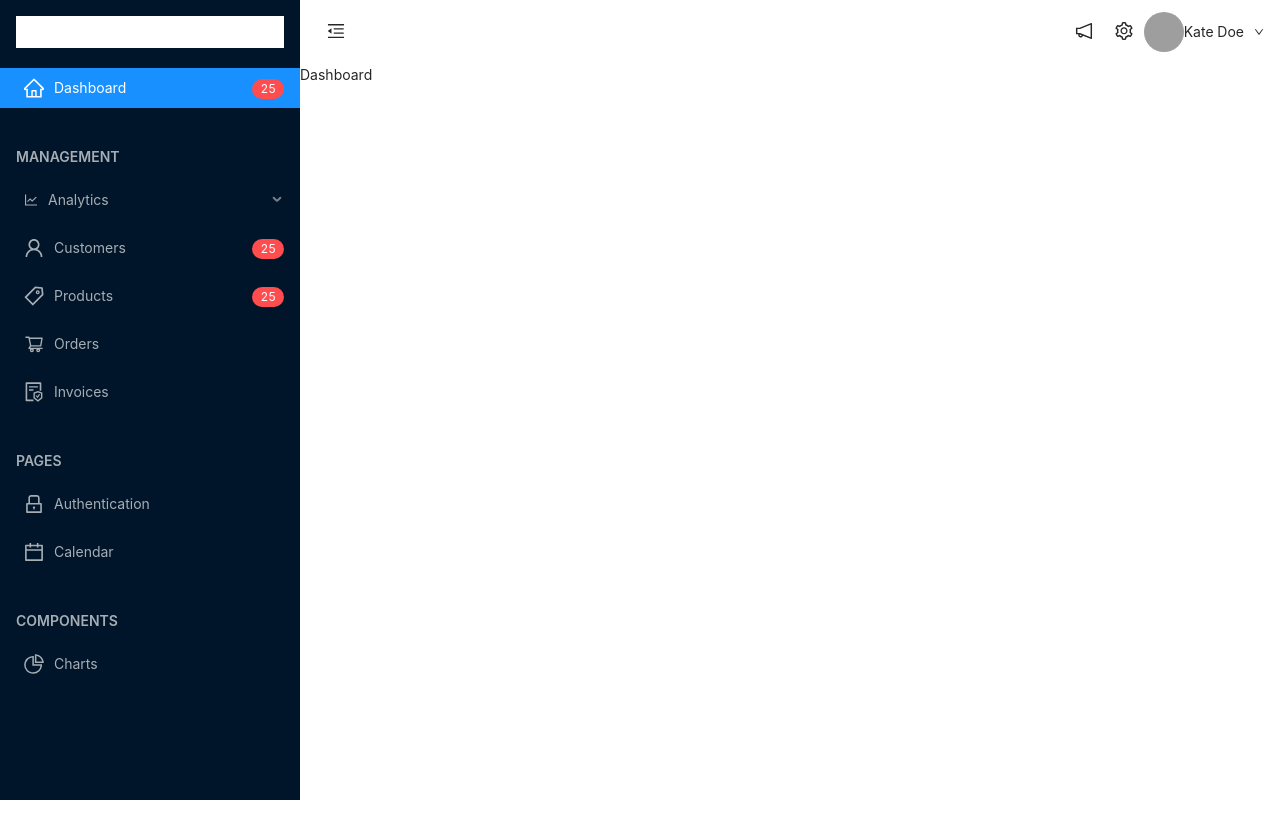
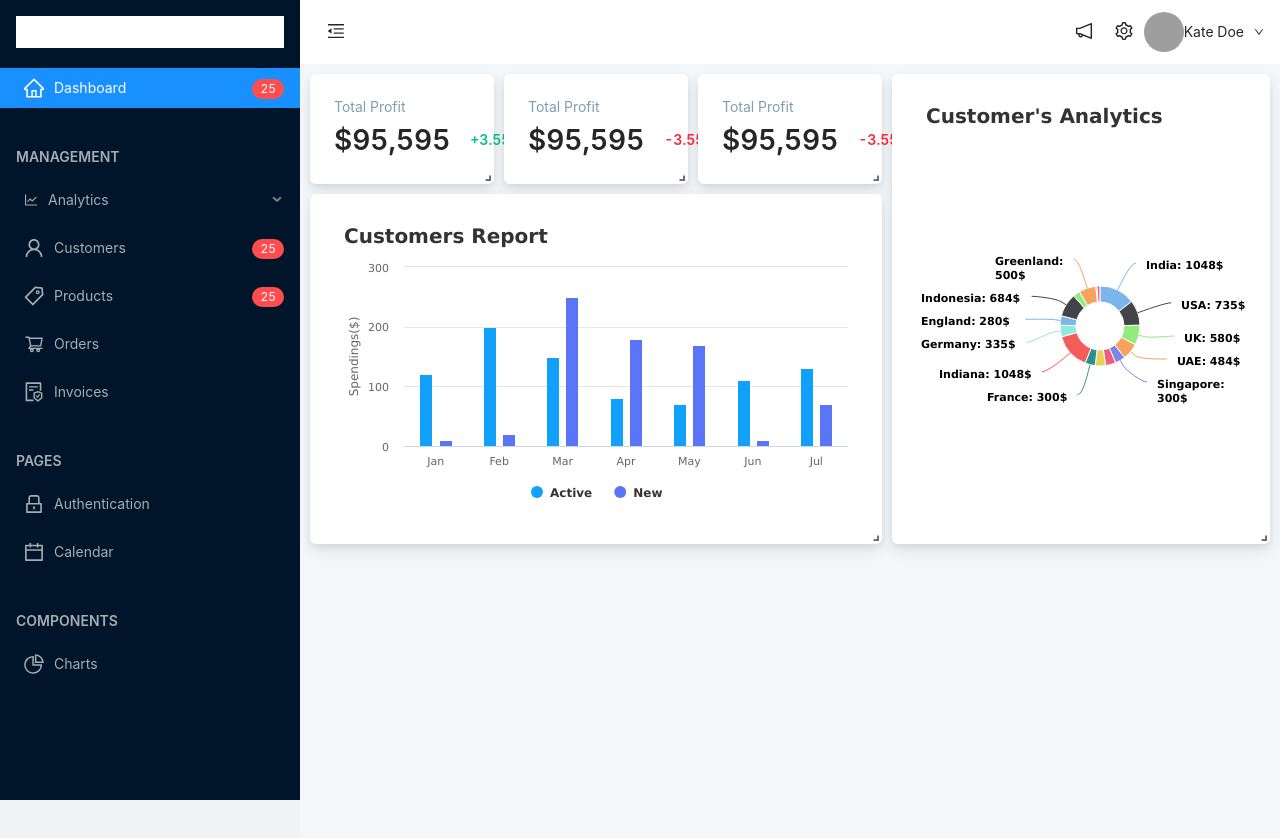
Before and after one commit to hemantnigam/IMAP, a React (Create React App) app: page / in a window 1280 px wide. Shown: the top 838 px of the page. Before the commit the page ends 800 px from the top, so only its background shows below. Built offline with nearby package versions, Linux system fonts and the light colour scheme; grey boxes are pictures that could not be loaded.

Commit message:
dashboard started

```diff
--- /dev/null
+++ b/src/components/price-card/index.js
@@ -0,0 +1,31 @@
+import React, { useState, useEffect } from "react";
+import { Card } from "antd";
+import "./styles.scss"
+
+function PriceCard({ label, actualValue, percentValue, isProfit }) {
+  const [className, setClassName] = useState();
+  const [percentageValue, setPercentValue] = useState();
+  useEffect(() => {
+    if (isProfit) {
+      setClassName("net-percent-value profit");
+      setPercentValue(`+${percentValue}%`);
+    } else {
+      setClassName("net-percent-value loss");
+      setPercentValue(`-${percentValue}%`);
+    }
+  }, []);
+
+  return (
+    <div className="price-card">
+      <Card bordered={false}>
+        <div className="label">{label}</div>
+        <div className="value d-flex">
+          <div className="actual-value">{actualValue}</div>
+          <div className={className}>{percentageValue}</div>
+        </div>
+      </Card>
+    </div>
+  );
+}
+
+export default PriceCard;
--- /dev/null
+++ b/src/components/price-card/styles.scss
@@ -0,0 +1,6 @@
+@import "../../styles/variables";
+@import "../../styles/common";
+
+.price-card {
+  height: 100%;
+}
--- a/src/pages/customersAnalytics/index.js
+++ b/src/pages/customersAnalytics/index.js
@@ -81,10 +81,6 @@ function CustomersAnalytics() {
       }
     });
     pieChartData.forEach((item,index)=>{
-      // item.top=40;
-      // item.itemStyle = {
-      //   color:colorList[index%colorList.length]
-      // }
       item.color = colorList[index%colorList.length];
     })
   });
--- a/src/pages/dashboard/index.js
+++ b/src/pages/dashboard/index.js
@@ -1,27 +1,124 @@
-import GridLayout from 'react-grid-layout';
+import { useEffect, useState } from "react";
+import GridLayout from "react-grid-layout";
+import PriceCard from "../../components/price-card";
+import BarChart from "../../components/barchart";
+import PieChart from "../../components/piechart";
+import { Card } from "antd";
 import "./styles.scss";
 
 function Dashboard() {
-  const layout = [
-    { i: "a", x: 0, y: 0, w: 1, h: 2 },
-    { i: "b", x: 0, y: 0, w: 3, h: 2 },
-    { i: "c", x: 0, y: 0, w: 1, h: 2 },
+  const colorList = [
+    "#37a2da",
+    "#32c5e9",
+    "#67dfe2",
+    "#ffda5b",
+    "#ff9f7e",
+    "#fb7393",
+    "#e062ae",
+    "#e690d1",
+    "#8477ea",
+    "#37a2da",
   ];
+  let key = 0;
+  const [innerWidth, setInnerWidth] = useState(0);
+  const [barChartData, setBarChartData] = useState();
+
+  const pieChartData = [
+    { y: 1048, name: "India" },
+    { y: 735, name: "USA" },
+    { y: 580, name: "UK" },
+    { y: 484, name: "UAE" },
+    { y: 300, name: "Singapore" },
+    { y: 300, name: "Malaysia" },
+    { y: 300, name: "Norway" },
+    { y: 300, name: "France" },
+    { y: 1048, name: "Indiana" },
+    { y: 335, name: "Germany" },
+    { y: 280, name: "England" },
+    { y: 684, name: "Indonesia" },
+    { y: 200, name: "Iceland" },
+    { y: 500, name: "Greenland" },
+    { y: 30, name: "Mexico" },
+    { y: 90, name: "Sweden" },
+  ];
+
+  useEffect(() => {
+    setTimeout(() => {
+      setInnerWidth(
+        parseInt(
+          window
+            .getComputedStyle(document.getElementsByClassName("layout")[0])
+            .width.replace("px")
+        )
+      );
+      setBarChartData([
+        {
+          data: [120, 200, 150, 80, 70, 110, 130],
+          name: "Active",
+        },
+        {
+          data: [10, 20, 250, 180, 170, 10, 70],
+          name: "New",
+        },
+      ]);
+      pieChartData.forEach((item, index) => {
+        item.color = colorList[index % colorList.length];
+      });
+      window.dispatchEvent(new Event('resize'));
+    }, 0);
+  }, []);
   return (
-    // <GridLayout
-    //   className="layout"
-    //   layout={layout}
-    //   cols={12}
-    //   rowHeight={30}
-    //   width={1200}
-    //   compactType='vertical'
-    //   autoSize={true}
-    // >
-    //   <div key="a">a</div>
-    //   <div key="b">b</div>
-    //   <div key="c">c</div>
-    // </GridLayout>
-    <div>Dashboard</div>
+    <GridLayout
+      className="layout"
+      cols={15}
+      rowHeight={30}
+      width={innerWidth}
+      autoSize={true}
+    >
+      <div key={key} data-grid={{ x: 0, y: 0, w: 3, h: 3, minW: 3, minH: 3 }}>
+        <PriceCard
+          label="Total Profit"
+          actualValue="$95,595"
+          percentValue="3.55"
+          isProfit={true}
+        />
+      </div>
+      <div
+        key={key + 1}
+        data-grid={{ x: 3, y: 0, w: 3, h: 3, minW: 3, minH: 3 }}
+      >
+        <PriceCard
+          label="Total Profit"
+          actualValue="$95,595"
+          percentValue="3.55"
+          isProfit={false}
+        />
+      </div>
+      <div
+        key={key + 2}
+        data-grid={{ x: 6, y: 0, w: 3, h: 3, minW: 3, minH: 3 }}
+      >
+        <PriceCard
+          label="Total Profit"
+          actualValue="$95,595"
+          percentValue="3.55"
+          isProfit={false}
+        />
+      </div>
+      <div
+        key={key + 4}
+        data-grid={{ x: 9, y: 0, w: 6, h: 12, minW: 6, minH: 12 }}
+      >
+        <Card bordered={false}>
+          <PieChart data={pieChartData} />
+        </Card>
+      </div>
+      <div key={key + 5} data-grid={{ x: 0, y: 3, w: 9, h: 9 }}>
+        <Card bordered={false}>
+          <BarChart data={barChartData || []} />
+        </Card>
+      </div>
+    </GridLayout>
   );
 }
 
--- a/src/pages/dashboard/styles.scss
+++ b/src/pages/dashboard/styles.scss
@@ -1,6 +1,7 @@
+@import "../../styles/colors";
+@import "../../styles/common";
+
 .layout {
-    div {
-        background-color: grey;
-        border: 1px solid black;
-    }
+  background-color: $grey1;
+  min-height: 100vh;
 }
--- a/src/styles/_common.scss
+++ b/src/styles/_common.scss
@@ -148,18 +148,45 @@ $sizes: (
   }
 }
 .ant-card {
+  height: 100%;
+  @extend .d-flex;
+  @extend .justify-content-center;
   @extend .border-radius-3;
   -webkit-box-shadow: 0 7px 14px 0 rgb(65 69 88 / 10%),
     0 3px 6px 0 rgb(0 0 0 / 7%);
   box-shadow: 0 7px 14px 0 rgb(65 69 88 / 10%), 0 3px 6px 0 rgb(0 0 0 / 7%);
-  .ant-card-body{
+  .ant-card-body {
+    @extend .d-flex;
+    @extend .justify-content-center;
+    @extend .flex-col;
     height: 100%;
+    width: 100%;
+    .label {
+      color: $grey5;
+    }
+    .value {
+      @extend .align-items-center;
+      .actual-value {
+        font-weight: $font-weight-medium;
+        font-size: 28px;
+      }
+      .net-percent-value {
+        @extend .ml-4;
+        font-weight: $font-weight-medium;
+      }
+      .loss {
+        color: $danger;
+      }
+      .profit {
+        color: $success;
+      }
+    }
   }
 }
 
 .imap-charts {
   height: 100%;
-  >div {
+  > div {
     height: 100%;
   }
   .highcharts-container {
@@ -168,3 +195,13 @@ $sizes: (
     }
   }
 }
+.react-grid-item {
+  &.react-grid-placeholder {
+    background-color: $sidebar;
+  }
+  .react-resizable-handle {
+    &.react-resizable-handle-se {
+      cursor: nwse-resize;
+    }
+  }
+}
```
